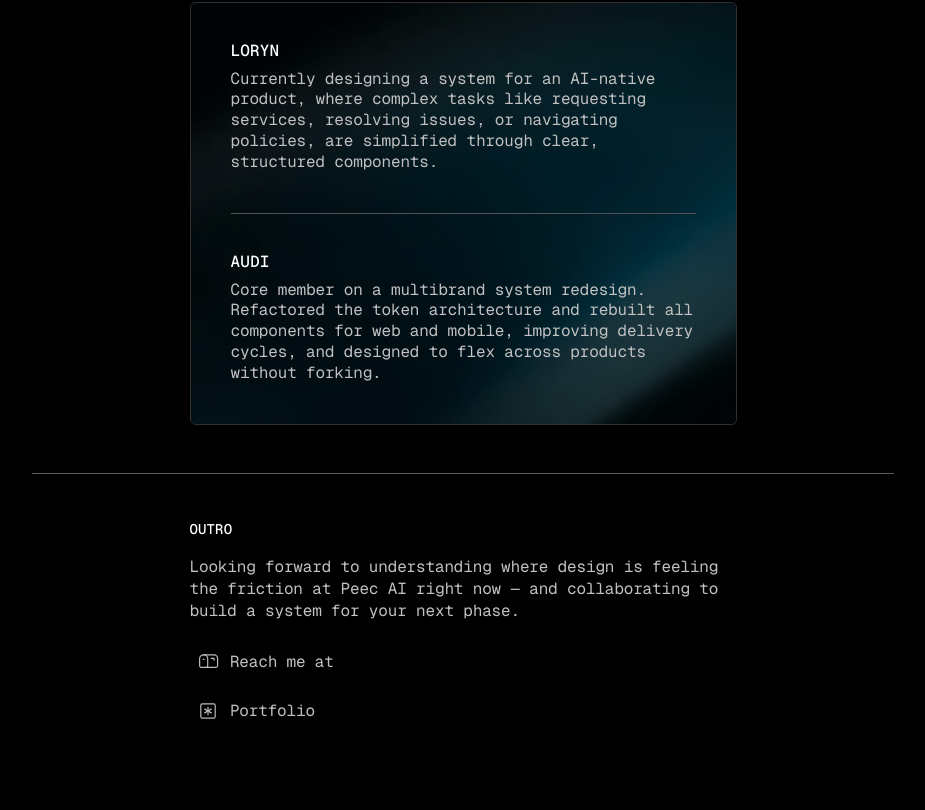
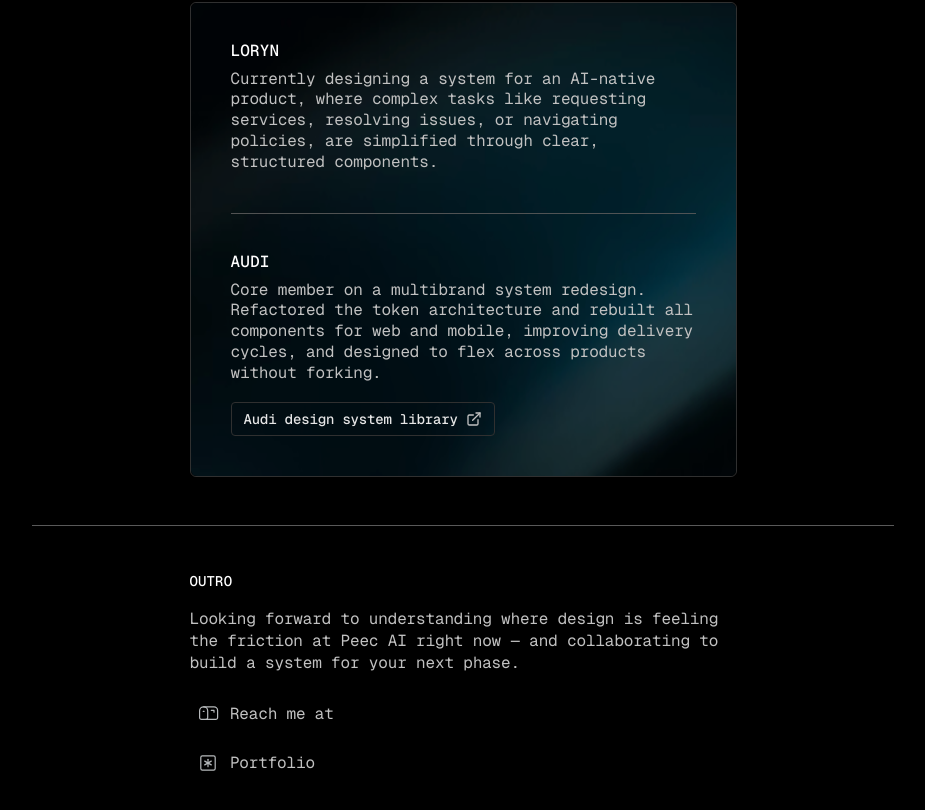
Before and after one commit to adykrni/Portfolio, a Next.js app: page /pitch in a window 1280 px wide. Shown: the part 2125-2935 px from the top of the page, without its empty margins (177-1102 px from the left). Built offline with nearby package versions, Linux system fonts and the light colour scheme.

Commit message:
External link button added

```diff
--- a/app/pitch/page.tsx
+++ b/app/pitch/page.tsx
@@ -22,6 +22,48 @@ const portfolioPitchLink = {
 /** Figma node 4487:1578 — background + overlay + divider assets. */
 const IN_PRACTICE_BG = "/images/pitch/in-practice-bg.png";
 const IN_PRACTICE_DIVIDER = "/images/pitch/in-practice-divider.svg";
+
+const AUDI_DESIGN_SYSTEM_LIBRARY_URL =
+  "https://oneaudi.github.io/unified-web/?path=/docs/introduction--documentation&globals=viewport.value:mobile2";
+
+function ExternalLinkGlyph({ className }: { className?: string }) {
+  return (
+    <svg
+      className={className}
+      width={16}
+      height={16}
+      viewBox="0 0 24 24"
+      fill="none"
+      xmlns="http://www.w3.org/2000/svg"
+      aria-hidden
+    >
+      <path
+        d="M18 13v6a2 2 0 01-2 2H5a2 2 0 01-2-2V8a2 2 0 012-2h6"
+        stroke="currentColor"
+        strokeWidth={2}
+        strokeLinecap="round"
+        strokeLinejoin="round"
+      />
+      <polyline
+        points="15 3 21 3 21 9"
+        stroke="currentColor"
+        strokeWidth={2}
+        strokeLinecap="round"
+        strokeLinejoin="round"
+      />
+      <line
+        x1="10"
+        y1="14"
+        x2="21"
+        y2="3"
+        stroke="currentColor"
+        strokeWidth={2}
+        strokeLinecap="round"
+        strokeLinejoin="round"
+      />
+    </svg>
+  );
+}
 
 function SectionLabel({
   children,
@@ -259,6 +301,15 @@ export default function PitchPage() {
                 improving delivery cycles, and designed to flex across products
                 without forking.
               </p>
+              <a
+                href={AUDI_DESIGN_SYSTEM_LIBRARY_URL}
+                target="_blank"
+                rel="noopener noreferrer"
+                className="mt-2 inline-flex w-fit max-w-full items-center gap-2 rounded border border-[#303030] bg-transparent px-3 py-2 text-[14px] font-medium leading-none text-[#c1c1c1] transition-colors hover:bg-[#c1c1c1]/12 focus-visible:outline focus-visible:outline-2 focus-visible:outline-offset-2 focus-visible:outline-[#c1c1c1]"
+              >
+                Audi design system library
+                <ExternalLinkGlyph className="shrink-0 text-[#c1c1c1]" />
+              </a>
             </div>
           </div>
         </div>
```
